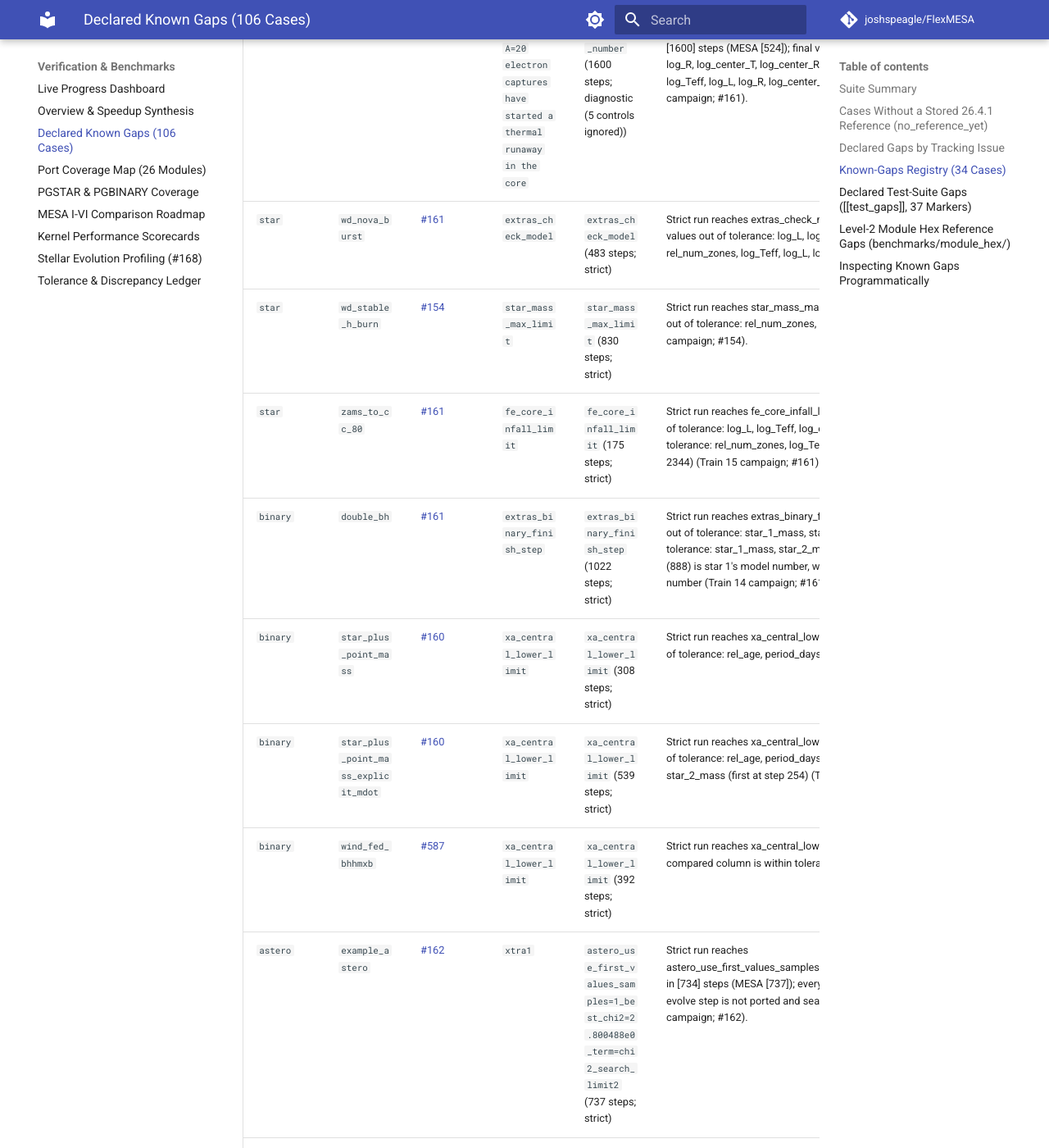
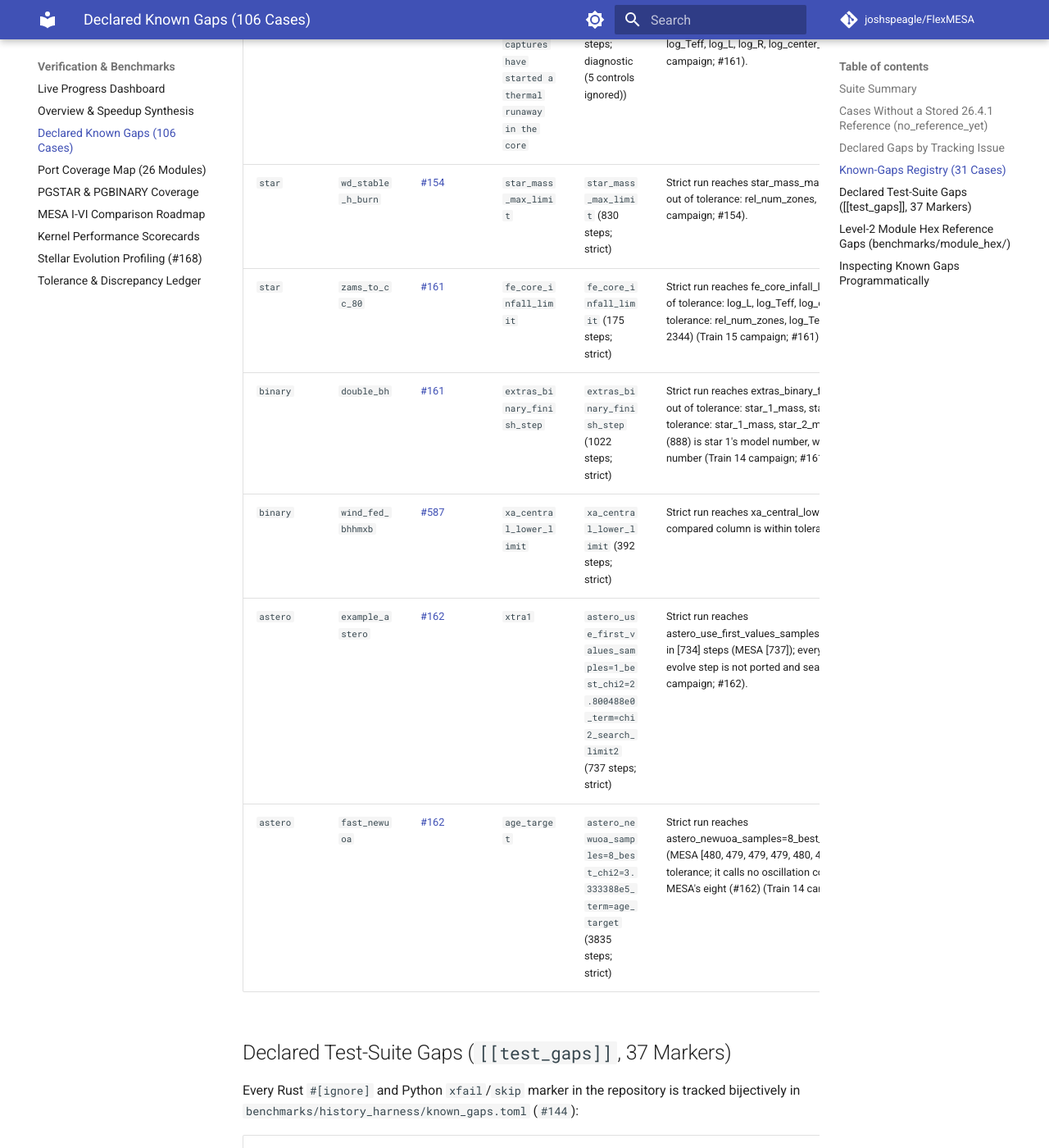
Before and after one commit to joshspeagle/FlexMESA, an MkDocs documentation site: the page built from docs/benchmarks/known-gaps.md, in a window 1280 px wide and 1400 px high, scrolled down 5437 px. Shown: the whole window at 82% size. Built offline with MkDocs 1.6.1 and Material for MkDocs 9.7.7, drawn with Linux system fonts in a browser that asks for light colours; comment, search, counter and statistics services are not loaded; some of the changed text lies outside the part shown.

Commit message:
gaps: remove star_plus_point_mass, its explicit_mdot variant and wd_nova_burst (pass with the mlt_vc fix)
Hosted case-run harness 46135279526 on this branch, strict,
--enforce-step-counts:
- binary/star_plus_point_mass: pass, 309 steps = MESA 309 (main: 308; #160)
- binary/star_plus_point_mass_explicit_mdot: pass, 548 = MESA 548 (main:
  539; #160)
- star/wd_nova_burst: pass, stages [11, 480] = MESA [11, 480] (main:
  [11, 472]; #161)
claude-b's local strict runs (board 10:25Z) agree. A passing declared gap
fails the gate, so the three entries are removed; docs/benchmarks/known-gaps.md
regenerated with render_known_gaps_page.py.

Commands: pytest tests/test_known_gaps_gate.py; render_known_gaps_page.py
--check (exit 0).

Co-Authored-By: Claude Opus 5.5 <noreply@anthropic.com>

```diff
--- a/docs/benchmarks/known-gaps.md
+++ b/docs/benchmarks/known-gaps.md
@@ -9,14 +9,14 @@ Instead of capping steps or loosening checks to force passing runs, unfinished o
 
 | Suite | Target Cases | Stored `26.4.1` Refs | `no_reference_yet` | Strict-Validated | Diagnostic Runs | Reach Upstream Term | Declared Gaps | Acceptance Pass (`pass`) |
 | :--- | ---: | ---: | ---: | ---: | ---: | ---: | ---: | ---: |
-| `star` | 90 | 87 | 3 | 78 | 12 | 75 | 28 | 56 |
-| `binary` | 8 | 8 | 0 | 8 | 0 | 8 | 4 | 4 |
+| `star` | 90 | 87 | 3 | 78 | 12 | 75 | 27 | 56 |
+| `binary` | 8 | 8 | 0 | 8 | 0 | 8 | 2 | 4 |
 | `astero` | 8 | 8 | 0 | 8 | 0 | 7 | 2 | 3 |
-| **Total** | **106** | **103** | **3** | **94** | **12** | **90** | **34** | **63** |
+| **Total** | **106** | **103** | **3** | **94** | **12** | **90** | **31** | **63** |
 
 `Strict-Validated` counts cases whose unmodified inlists pass strict control validation (`#147`). `Diagnostic Runs` counts cases that strict validation rejects and that were rerun with the unsupported controls ignored; their numbers show where the engine stands and can never count as a pass (`DECISIONS #26`). `Reach Upstream Term` counts runs of either kind.
 
-- **Undeclared Failures**: `2`
+- **Undeclared Failures**: `5`
 - **Within Numeric Tolerance While Governed as Gaps**: `8` cases (`star/gyre_in_mesa_wd` ([#157](https://github.com/joshspeagle/FlexMESA/issues/157)), `star/make_planets`, `star/ns_h` ([#587](https://github.com/joshspeagle/FlexMESA/issues/587)), `binary/wind_fed_bhhmxb` ([#587](https://github.com/joshspeagle/FlexMESA/issues/587)), `astero/fast_from_file` ([#162](https://github.com/joshspeagle/FlexMESA/issues/162)), `astero/fast_newuoa` ([#162](https://github.com/joshspeagle/FlexMESA/issues/162)), `astero/fast_scan_grid` ([#162](https://github.com/joshspeagle/FlexMESA/issues/162)), `astero/fast_simplex` ([#162](https://github.com/joshspeagle/FlexMESA/issues/162))) meet numeric tolerances while remaining declared gaps under active tracking issues.
 
 ## Cases Without a Stored `26.4.1` Reference (`no_reference_yet`)
@@ -33,16 +33,15 @@ Cases lacking a committed MESA `26.4.1` baseline report `no reference yet` and c
 
 | Tracking Issue | Declared Case Count | Primary Focus |
 | :--- | ---: | :--- |
-| [#161](https://github.com/joshspeagle/FlexMESA/issues/161) | 13 | Restore upstream EOS, opacity, network, and atm control paths |
+| [#161](https://github.com/joshspeagle/FlexMESA/issues/161) | 12 | Restore upstream EOS, opacity, network, and atm control paths |
 | [#154](https://github.com/joshspeagle/FlexMESA/issues/154) | 5 | Align `timestep.rs` and `star` mass-change `do_adjust_mass` |
 | [#162](https://github.com/joshspeagle/FlexMESA/issues/162) | 5 | Align `astero` search and chi-squared drivers |
 | [#157](https://github.com/joshspeagle/FlexMESA/issues/157) | 3 | Restore MLT/TDC controls and remove non-upstream fallbacks |
 | [#158](https://github.com/joshspeagle/FlexMESA/issues/158) | 3 | Align shellular rotation solver variables and Spruit-Tayler |
-| [#160](https://github.com/joshspeagle/FlexMESA/issues/160) | 2 | Align coupled `BinarySystem` step ordering, tides, and RLOF |
 | [#587](https://github.com/joshspeagle/FlexMESA/issues/587) | 2 | Open #140 gap issue |
 | [#231](https://github.com/joshspeagle/FlexMESA/issues/231) | 1 | Open #140 gap issue |
 
-## Known-Gaps Registry (34 Cases)
+## Known-Gaps Registry (31 Cases)
 
 | Suite | Case | Issue | Expected Term | Baseline Outcome | Mechanism |
 | :--- | :--- | :--- | :--- | :--- | :--- |
@@ -71,12 +70,9 @@ Cases lacking a committed MESA `26.4.1` baseline report `no reference yet` and c
 | `star` | `twin_studies` | [#154](https://github.com/joshspeagle/FlexMESA/issues/154) | `forced_stop` | `timeout` (2634 steps; diagnostic (1 controls ignored)) | Diagnostic run (1 unsupported control ignored) ends on the 3000 s campaign budget after 2634 history rows (450 retries; runner dependent); MESA takes [80, 80, 80] steps; final values out of tolerance: rel_star_age, log_L, log_Teff, log_R, log_center_T, log_center_Rho; track columns out of tolerance: log_L, log_Teff, log_R, log_center_T, log_center_Rho, rel_num_zones (Train 15 campaign; #154). |
 | `star` | `tzo` | [#161](https://github.com/joshspeagle/FlexMESA/issues/161) | `PASS: Have reached requested NS mass` | `timeout` (724 steps; diagnostic (1 controls ignored)) | Diagnostic run (1 unsupported control ignored) ends on the 3000 s campaign budget after 724 history rows (348 retries; runner dependent); MESA takes [1, 1, 467] steps; final values out of tolerance: rel_star_age, log_L, log_Teff, log_R, log_center_T, log_center_Rho; track columns out of tolerance: rel_num_zones, log_L, log_R, log_center_T, log_center_Rho, log_Teff (first at step 4) (Train 15 campaign; #161). |
 | `star` | `wd_aic` | [#161](https://github.com/joshspeagle/FlexMESA/issues/161) | `PASS: A=20 electron captures have started a thermal runaway in the core` | `max_model_number` (1600 steps; diagnostic (5 controls ignored)) | Diagnostic run (5 unsupported controls ignored) reaches max_model_number in [1600] steps (MESA [524]); final values out of tolerance: rel_star_age, log_L, log_Teff, log_R, log_center_T, log_center_Rho; track columns out of tolerance: rel_num_zones, log_Teff, log_L, log_R, log_center_T, log_center_Rho (first at step 138) (Train 14 campaign; #161). |
-| `star` | `wd_nova_burst` | [#161](https://github.com/joshspeagle/FlexMESA/issues/161) | `extras_check_model` | `extras_check_model` (483 steps; strict) | Strict run reaches extras_check_model in [11, 472] steps (MESA [11, 480]); final values out of tolerance: log_L, log_Teff; track columns out of tolerance: rel_num_zones, log_Teff, log_L, log_R (first at step 409) (Train 14 campaign; #161). |
 | `star` | `wd_stable_h_burn` | [#154](https://github.com/joshspeagle/FlexMESA/issues/154) | `star_mass_max_limit` | `star_mass_max_limit` (830 steps; strict) | Strict run reaches star_mass_max_limit in [830] steps (MESA [829]); track columns out of tolerance: rel_num_zones, log_Teff, log_L, log_R (first at step 322) (Train 14 campaign; #154). |
 | `star` | `zams_to_cc_80` | [#161](https://github.com/joshspeagle/FlexMESA/issues/161) | `fe_core_infall_limit` | `fe_core_infall_limit` (175 steps; strict) | Strict run reaches fe_core_infall_limit in [2470] steps (MESA [2477]); final values out of tolerance: log_L, log_Teff, log_center_T, log_center_Rho; track columns out of tolerance: rel_num_zones, log_Teff, log_L, log_center_T, log_center_Rho (first at step 2344) (Train 15 campaign; #161). |
 | `binary` | `double_bh` | [#161](https://github.com/joshspeagle/FlexMESA/issues/161) | `extras_binary_finish_step` | `extras_binary_finish_step` (1022 steps; strict) | Strict run reaches extras_binary_finish_step in [1022] steps (MESA [888]); final values out of tolerance: star_1_mass, star_2_mass, period_days; track columns out of tolerance: star_1_mass, star_2_mass (first at step 149); MESA's recorded step count (888) is star 1's model number, while the harness compares the binary model number (Train 14 campaign; #161). |
-| `binary` | `star_plus_point_mass` | [#160](https://github.com/joshspeagle/FlexMESA/issues/160) | `xa_central_lower_limit` | `xa_central_lower_limit` (308 steps; strict) | Strict run reaches xa_central_lower_limit in [308] steps (MESA [309]); final values out of tolerance: rel_age, period_days (Train 14 campaign; #160). |
-| `binary` | `star_plus_point_mass_explicit_mdot` | [#160](https://github.com/joshspeagle/FlexMESA/issues/160) | `xa_central_lower_limit` | `xa_central_lower_limit` (539 steps; strict) | Strict run reaches xa_central_lower_limit in [539] steps (MESA [548]); final values out of tolerance: rel_age, period_days; track columns out of tolerance: star_1_mass, star_2_mass (first at step 254) (Train 14 campaign; #160). |
 | `binary` | `wind_fed_bhhmxb` | [#587](https://github.com/joshspeagle/FlexMESA/issues/587) | `xa_central_lower_limit` | `xa_central_lower_limit` (392 steps; strict) | Strict run reaches xa_central_lower_limit in [392] steps (MESA [393]); every compared column is within tolerance (Train 14 campaign; #587). |
 | `astero` | `example_astero` | [#162](https://github.com/joshspeagle/FlexMESA/issues/162) | `xtra1` | `astero_use_first_values_samples=1_best_chi2=2.800488e0_term=chi2_search_limit2` (737 steps; strict) | Strict run reaches astero_use_first_values_samples=1_best_chi2=2.800488e0_term=chi2_search_limit2 in [734] steps (MESA [737]); every compared column is within tolerance; the after-evolve step is not ported and search-stage step accounting differs (#162) (Train 14 campaign; #162). |
 | `astero` | `fast_newuoa` | [#162](https://github.com/joshspeagle/FlexMESA/issues/162) | `age_target` | `astero_newuoa_samples=8_best_chi2=3.333388e5_term=age_target` (3835 steps; strict) | Strict run reaches astero_newuoa_samples=8_best_chi2=3.333388e5_term=age_target in [480] steps (MESA [480, 479, 479, 479, 480, 479, 480, 479]); every compared column is within tolerance; it calls no oscillation code; the search run is reported as one stage against MESA's eight (#162) (Train 14 campaign; #162). |
```
Also changed, not shown: other parts of docs/benchmarks/known-gaps.md (+1 -1 lines), 1 other file.
